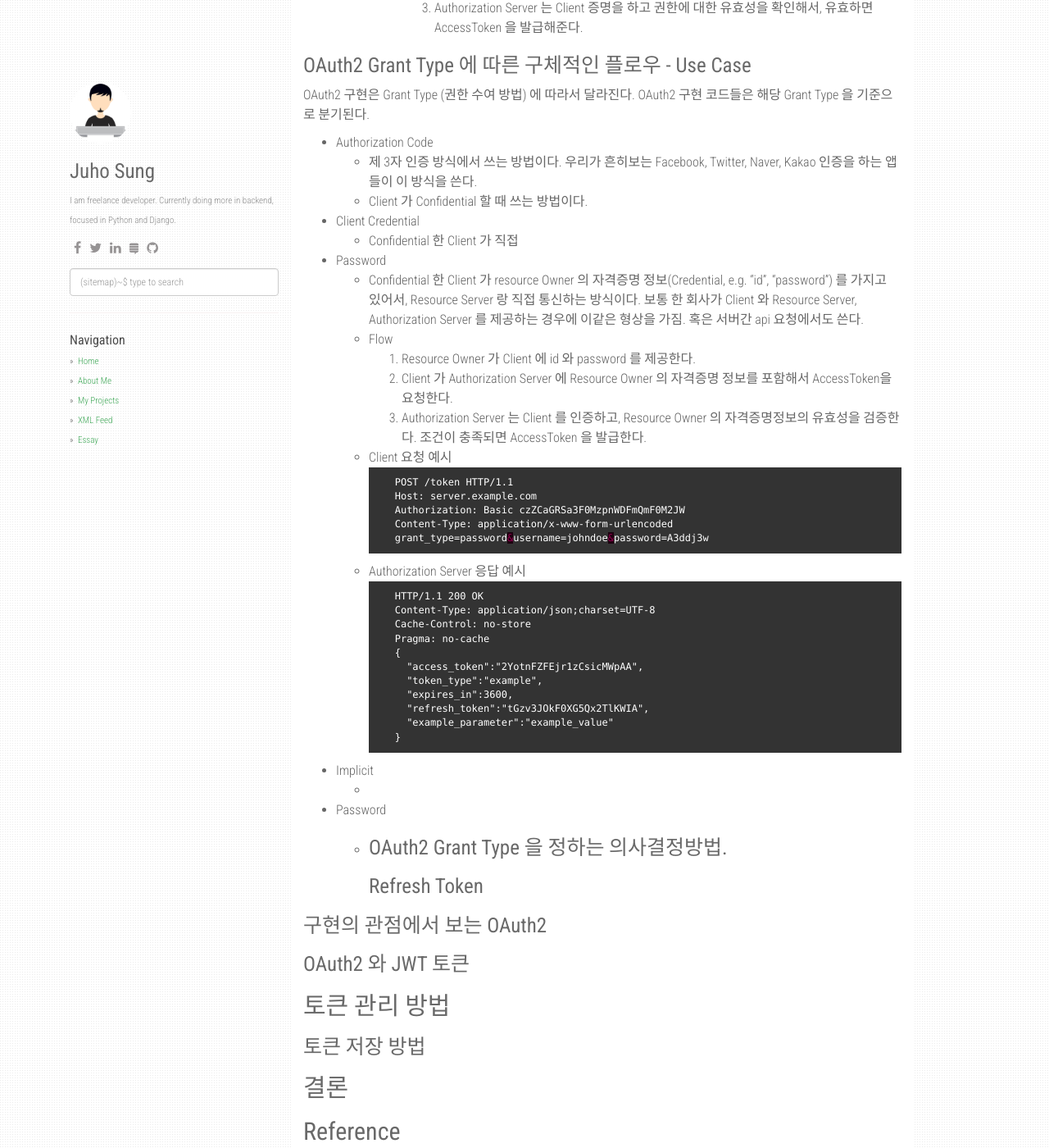
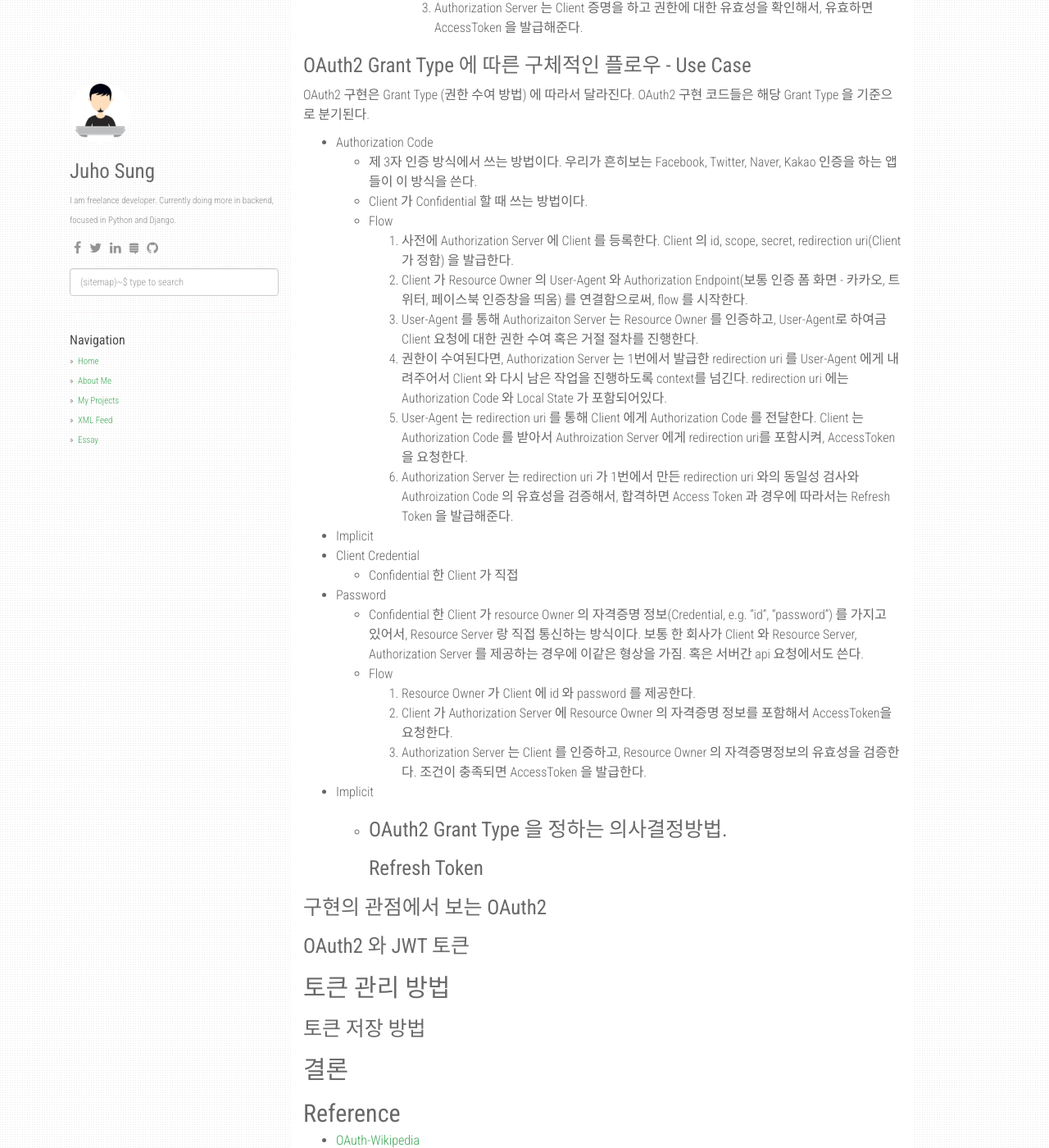
Before and after one commit to ktjooho/ktjooho.github.io, a Jekyll site: the page built from _posts/2019-01-05-review-oauth2.markdown, in a window 1280 px wide and 1400 px high, scrolled down 2094 px. Shown: the whole window at 82% size. Built offline with Jekyll 4.4.1, drawn with Linux system fonts in a browser that asks for light colours; nearby versions of some CDN libraries; comment, search, counter and statistics services are not loaded.

Commit message:
Update 2019-01-05-review-oauth2.markdown

````diff
--- a/_posts/2019-01-05-review-oauth2.markdown
+++ b/_posts/2019-01-05-review-oauth2.markdown
@@ -8,7 +8,7 @@ categories: [oauth2]
 OAuth2 관련된 코드를 [WebFlux(Reactive Web)](https://docs.spring.io/spring/docs/current/spring-framework-reference/web-reactive.html) 에 맞게 변경하는데, 코드의 플로우와 사용하는 용어들이 상당히 낯설었다. 이참에 웹 분야의 인증에 어느 정도 개념을 잡고가야겠다는 생각을 했고, 이제껏 내가 공부한 OAuth2 의 개념에 대해서 첫 번째 포스트로 등록하기로 했다.
 # 배경
 ## SaaS(Software as a Service)
- - **Twitter, FaceBook, Google** 과 같은 거대 IT 기업들은 자신의 SNS 플랫폼에서 제공하는 서비스를 다른 소프트웨어에서도 사용할 수 있는 형태로 제공하는 상호협력 가능한 비즈니스 모델을 만들었다. 이 비즈니스 모델은 업계의 사실상 표준(**De Facto**)이 됬다. 우리가 사용하는 대다수의 모바일 앱들을 보면 구글, 페이스북, 혹은 네이버와 같은 서비스 플랫폼을 통해서 **인증(Authentication)**을 하고, **허가(Authorization)**받은 해당 플랫폼이 제공하는 서비스를 활용한다.
+ - **Twitter, FaceBook, Google** 과 같은 거대 IT 기업들은 자신의 SNS 플랫폼에서 제공하는 서비스를 다른 소프트웨어에서도 사용할 수 있는 형태로 제공하는 상호협력 가능한 비즈니스 모델을 만들었다. 이 비즈니스 모델은 업계의 사실상 표준(**De Facto**)이 됬다. 우리가 사용하는 대다수의 모바일 앱들을 보면 구글, 페이스북, 혹은 네이버와 같은 서비스 플랫폼을 통해서 **인증(Authentication)** 을 하고, **허가(Authorization)** 받은 해당 플랫폼이 제공하는 서비스를 활용한다.
 몇몇 예를 들자면, 달리기앱에서 오늘 달린 거리를 페이스북이나 트위터에 바로 올려서 친구들한테 나의 기록을 보여준다. 소개팅 앱에서 페이스북에서 설정한 개인정보(학교, 취미, 관심분야)를 이용해, 적절한 상대를 매칭해주거나 친구목록을 보고 매칭 상대를 제한하기도 한다.
 
 ## 표준화의 필요성 및 OAuth2 의 등장.
@@ -65,6 +65,14 @@ OAuth2 관련된 코드를 [WebFlux(Reactive Web)](https://docs.spring.io/spring
 * Authorization Code
    - 제 3자 인증 방식에서 쓰는 방법이다. 우리가 흔히보는 Facebook, Twitter, Naver, Kakao 인증을 하는 앱들이 이 방식을 쓴다.
    - Client 가 Confidential 할 때 쓰는 방법이다.
+   - Flow
+     1. 사전에 Authorization Server 에 Client 를 등록한다. Client 의 id, scope, secret, redirection uri(Client가 정함) 을 발급한다.
+     2. Client 가 Resource Owner 의 User-Agent 와 Authorization Endpoint(보통 인증 폼 화면 - 카카오, 트위터, 페이스북 인증창을 띄움) 를 연결함으로써, flow 를 시작한다.
+     3. User-Agent 를 통해 Authorizaiton Server 는 Resource Owner 를 인증하고, User-Agent로 하여금 Client 요청에 대한 권한 수여 혹은 거절 절차를 진행한다.
+     4. 권한이 수여된다면, Authorization Server 는 1번에서 발급한 redirection uri 를 User-Agent 에게 내려주어서 Client 와 다시 남은 작업을 진행하도록 context를 넘긴다. redirection uri 에는 Authorization Code 와 Local State 가 포함되어있다.
+     5. User-Agent 는 redirection uri 를 통해 Client 에게 Authorization Code 를 전달한다. Client 는 Authorization Code 를 받아서 Authroization Server 에게 redirection uri를 포함시켜, AccessToken 을 요청한다.
+     6. Authorization Server 는 redirection uri 가 1번에서 만든 redirection uri 와의 동일성 검사와 Authroization Code 의 유효성을 검증해서, 합격하면 Access Token 과 경우에 따라서는 Refresh Token 을 발급해준다.
+* Implicit
 * Client Credential
   - Confidential 한 Client 가 직접
 * Password
@@ -73,32 +81,7 @@ OAuth2 관련된 코드를 [WebFlux(Reactive Web)](https://docs.spring.io/spring
     1. Resource Owner 가 Client 에 id 와 password 를 제공한다.
     2. Client 가 Authorization Server 에 Resource Owner 의 자격증명 정보를 포함해서 AccessToken을 요청한다.
     3. Authorization Server 는 Client 를 인증하고, Resource Owner 의 자격증명정보의 유효성을 검증한다. 조건이 충족되면 AccessToken 을 발급한다.
-  - Client 요청 예시
-    ```html
-       POST /token HTTP/1.1
-       Host: server.example.com
-       Authorization: Basic czZCaGRSa3F0MzpnWDFmQmF0M2JW
-       Content-Type: application/x-www-form-urlencoded
-       grant_type=password&username=johndoe&password=A3ddj3w
-    ```
-  - Authorization Server 응답 예시
-    ```html
-       HTTP/1.1 200 OK
-       Content-Type: application/json;charset=UTF-8
-       Cache-Control: no-store
-       Pragma: no-cache
-       {
-         "access_token":"2YotnFZFEjr1zCsicMWpAA",
-         "token_type":"example",
-         "expires_in":3600,
-         "refresh_token":"tGzv3JOkF0XG5Qx2TlKWIA",
-         "example_parameter":"example_value"
-       }
-    ```
-
 * Implicit
-  -
-* Password
   -
 # OAuth2 Grant Type 을 정하는 의사결정방법.
 # Refresh Token
````
